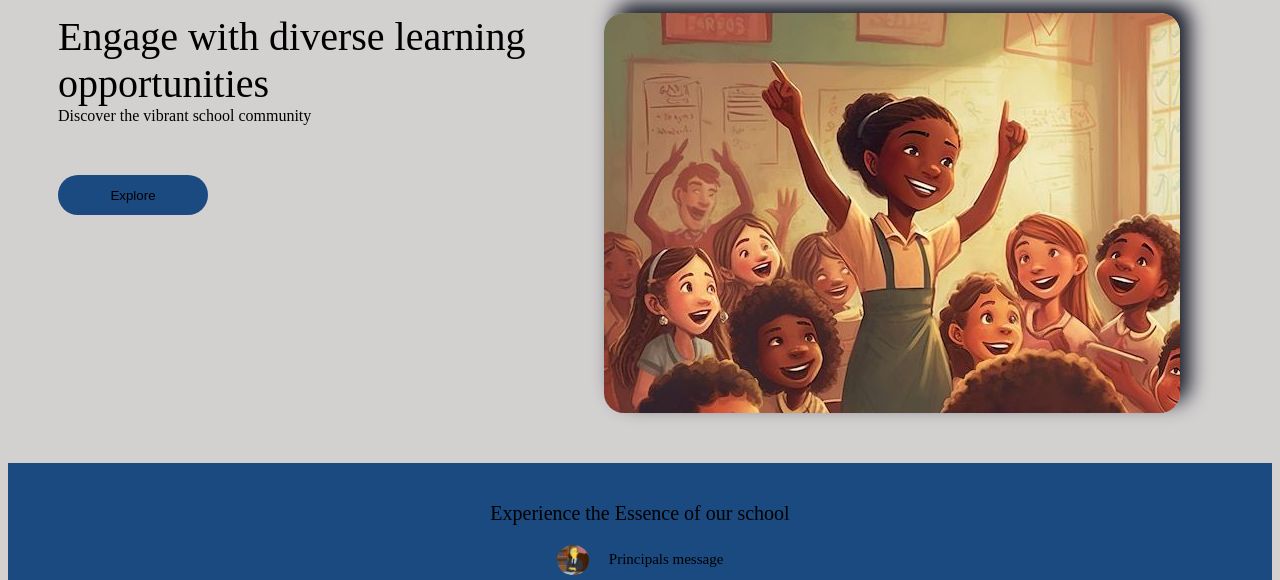
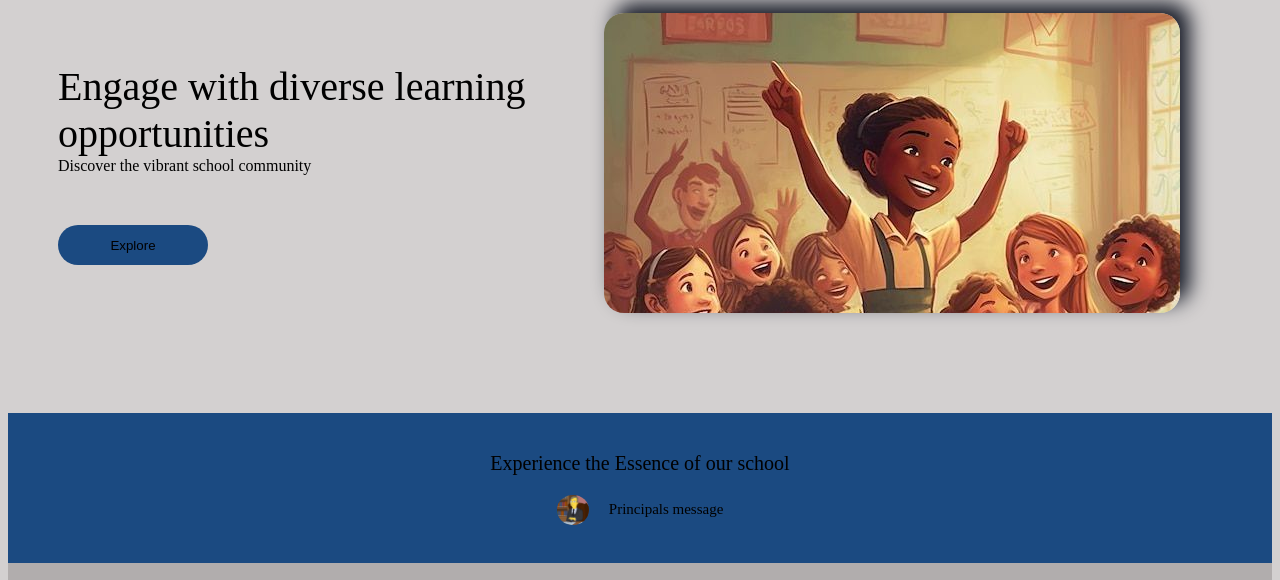
Before and after one commit to Theeicon45/Schooladv, a plain HTML site: page index.html in a window 1280 px wide. Shown: the part 96-676 px from the top of the page. Drawn offline with Linux system fonts and the light colour scheme.

Commit message:
Update style.css

```diff
--- a/style.css
+++ b/style.css
@@ -57,11 +57,11 @@
   justify-content: space-between;
   width: 98vw;
   margin-top: 0px;
-  height: 500px;
+  height: 450px;
 }
 
 .container-txt{
-  margin: 50px 0 0 50px;
+  margin: 100px 0 0 50px;
   display: flex;
   flex-direction: column;
   width: 45vw;
@@ -73,9 +73,9 @@
 
   .image{
     margin: 50px 0 0 50px;
+    width: 45vw;
+    height: 300px;
     overflow: hidden;
-    width: 45vw;
-    height: 400px;
     border-radius: 20px;
     box-shadow: 10px -10px 20px var(--black);
     position: absolute;
```
